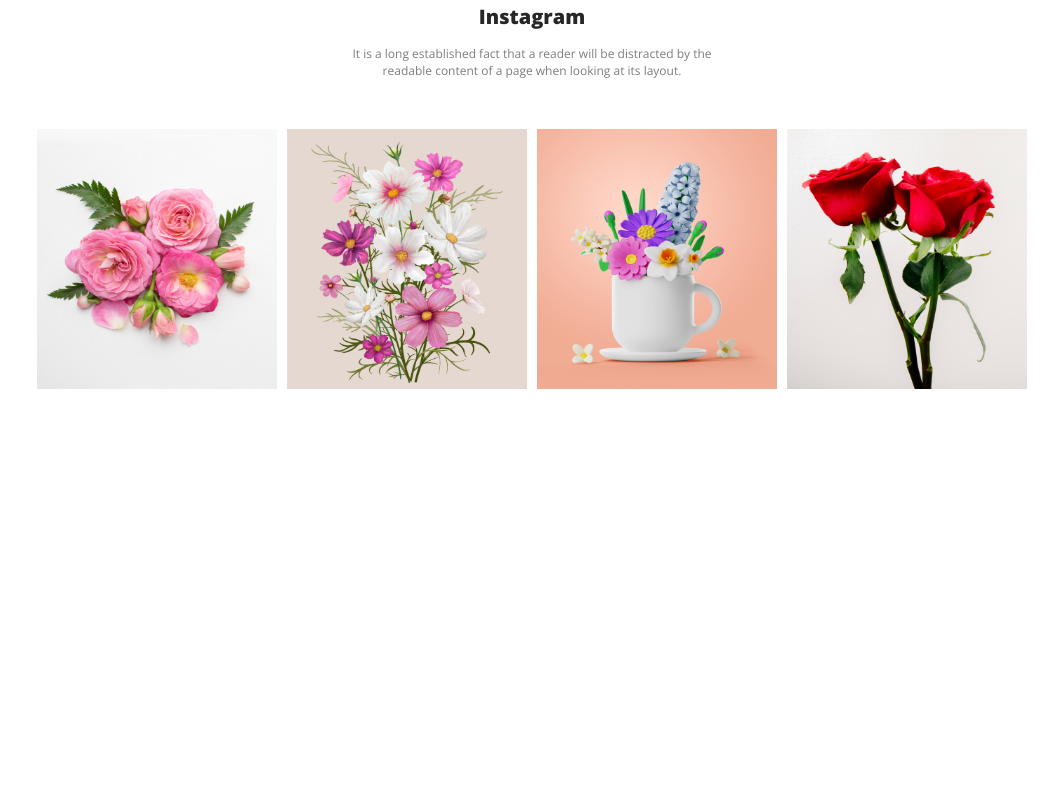
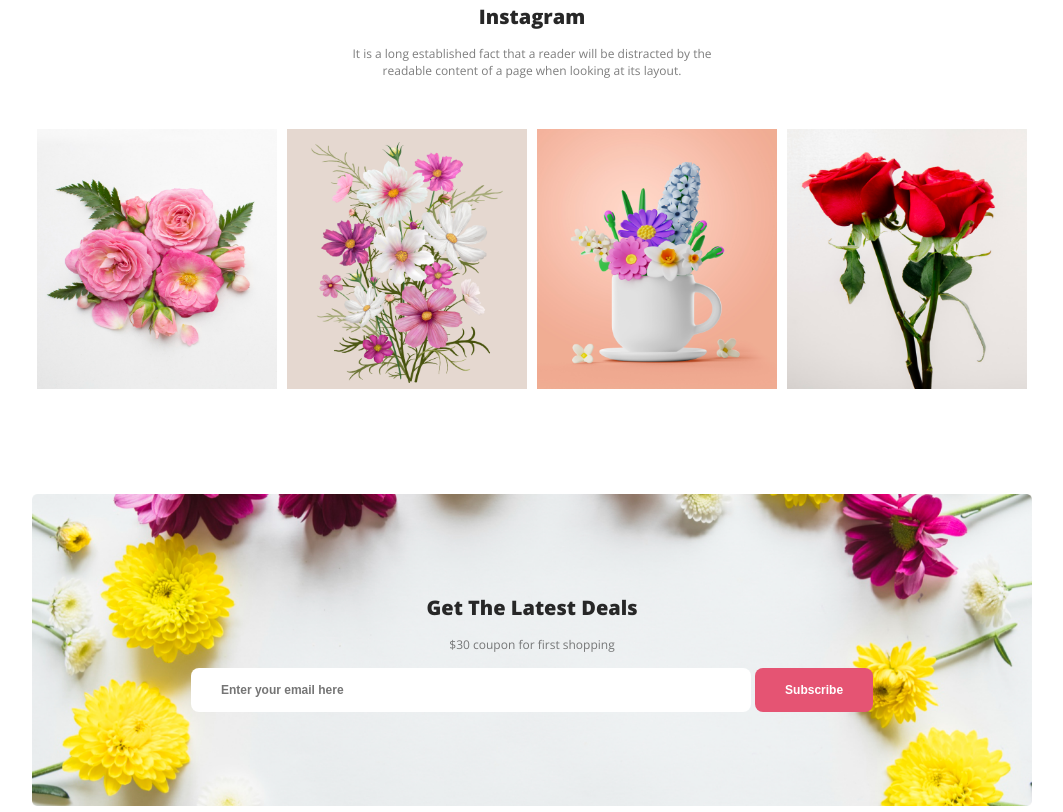
Before and after one commit to SarahSamiha/flower-shop, a plain HTML site: page index.html in a window 1280 px wide. Shown: the part 1139-1951 px from the top of the page, without its empty margins (108-1171 px from the left). Before the commit the page ends 1533 px from the top, so only its background shows below. Drawn offline with nearby package versions, Linux system fonts and the light colour scheme.

Commit message:
added contact section

```diff
--- a/index.html
+++ b/index.html
@@ -39,6 +39,11 @@
 
         </section>
         <!-- Banner End -->
+
+    </header>
+
+
+    <main>
 
         <!-- Hot Deal Section -->
         <section id="hot-deal">
@@ -94,13 +99,25 @@
 
             </section>
             <!-- Social Section End-->
+
+            <!-- Contact Section -->
+            <section class="contact-container">
+                <h1 id="contact-title" class="title">Get The Latest Deals</h1>
+
+                <p class="description">
+                    $30 coupon for first shopping
+                </p>
+
+                <div class="contact-form">
+                    <form action="">
+                        <input type="email" placeholder="Enter your email here">
+                        <input class="btn-primary" type="button" value="Subscribe">
+                    </form>
+                </div>
+
+            </section>
+            <!-- Contact Section Ends -->
         </div>
-
-
-    </header>
-
-
-    <main>
 
     </main>
 
--- a/styles/flowerShop.css
+++ b/styles/flowerShop.css
@@ -21,7 +21,8 @@ body {
     font-weight: 800;
     margin-top: 100px;
 }
-.description{
+
+.description {
     color: rgba(39, 39, 39, 0.60);
     font-size: 12px;
     font-weight: 400;
@@ -98,22 +99,48 @@ body {
 }
 
 /* Social */
-#social{
+#social {
     text-align: center;
     align-items: center;
 }
 
-#social-description{
+#social-description {
     max-width: 400px;
     padding: 0px 320px;
 }
-.flowers-container{
+
+.flowers-container {
     display: flex;
     justify-content: space-around;
     margin-top: 50px;
 }
 
-.flowers-container img{
+.flowers-container img {
     width: 240px;
     height: 260px;
 }
+
+/* Contact */
+
+.contact-container {
+    background-image: url("../Flower Asset/Rectangle_9.png");
+    display: block;
+    text-align: center;
+    background-repeat: no-repeat;
+    background-size: contain;
+}
+
+#contact-title {
+    padding-top: 100px;
+}
+
+.contact-container input[Type="email"] {
+    border-radius: 8px;
+    font-size: 12px;
+    font-weight: 700;
+    border: 0px;
+    padding: 15px 30px;
+    margin-top: 15px;
+    margin-bottom: 100px;
+    width: 500px;
+}
```
Also changed, not shown: Flower Asset/Rectangle_9.png (renamed from Flower Asset/Rectangle 9.png).
